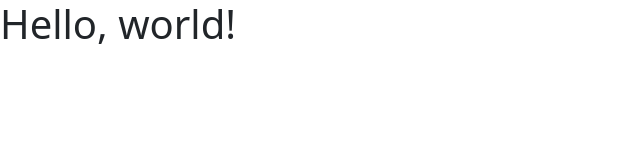
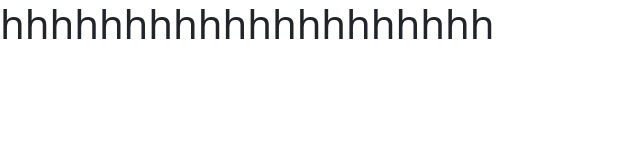
Before and after one commit to supachai2016/mysite2, a plain HTML site: page index.html in a window 1280 px wide. Shown: the whole page, without its empty margins (0-640 px from the left). Drawn offline with nearby package versions, Linux system fonts and the light colour scheme.

Commit message:
Update index.html

```diff
--- a/index.html
+++ b/index.html
@@ -7,7 +7,7 @@
     <link href="https://cdn.jsdelivr.net/npm/bootstrap@5.3.7/dist/css/bootstrap.min.css" rel="stylesheet" integrity="sha384-LN+7fdVzj6u52u30Kp6M/trliBMCMKTyK833zpbD+pXdCLuTusPj697FH4R/5mcr" crossorigin="anonymous">
   </head>
   <body>
-    <h1>Hello, world!</h1>
+    <h1>hhhhhhhhhhhhhhhhhhhh</h1>
     <script src="https://cdn.jsdelivr.net/npm/bootstrap@5.3.7/dist/js/bootstrap.bundle.min.js" integrity="sha384-ndDqU0Gzau9qJ1lfW4pNLlhNTkCfHzAVBReH9diLvGRem5+R9g2FzA8ZGN954O5Q" crossorigin="anonymous"></script>
   </body>
 </html>
```
